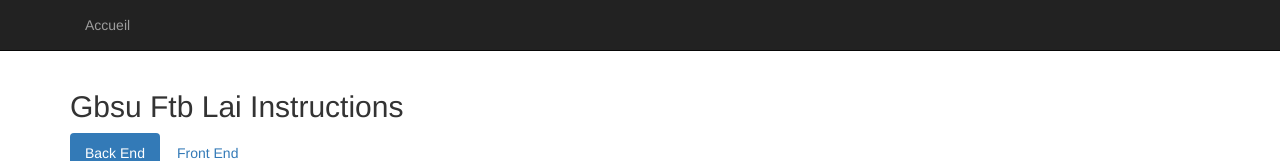
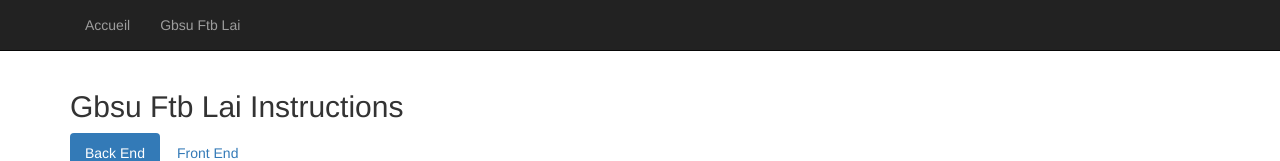
Before and after one commit to AhmedRh/gbsu-ftb-lai-instruction-master, an Angular app in the folder gbsuftblai-ui/: page /home in a window 1280 px wide. Shown: the top 161 px of the page. Built offline with nearby package versions, Linux system fonts and the light colour scheme.

Commit message:
add route to GbsuFtbLaiComponent

```diff
--- a/gbsuftblai-ui/src/app/app.module.ts
+++ b/gbsuftblai-ui/src/app/app.module.ts
@@ -25,7 +25,8 @@ import { BackEndInstructionComponent } from './back-end-instruction/back-end-ins
     BrowserModule, ReactiveFormsModule, HttpClientModule,
     RouterModule.forRoot([
       { path: '', redirectTo: 'home', pathMatch: 'full' },
-      { path: 'home', component: HomeComponent }
+      { path: 'home', component: HomeComponent },
+      { path: 'gbsu-ftb-lai', component: GbsuFtbLaiComponent }
     ])
   ],
   providers: [
--- a/gbsuftblai-ui/src/app/nav-bar/nav-bar.component.ts
+++ b/gbsuftblai-ui/src/app/nav-bar/nav-bar.component.ts
@@ -7,7 +7,10 @@ import { ItemWithPath } from '../model/nav-item';
 })
 export class NavBarComponent implements OnInit {
 
-  navItems: ItemWithPath[] = [{text: 'Accueil', path: 'home'}];
+  navItems: ItemWithPath[] = [
+    {text: 'Accueil', path: 'home'},
+    {text: 'Gbsu Ftb Lai', path: 'gbsu-ftb-lai'}
+  ];
 
   constructor() { }
 
```
